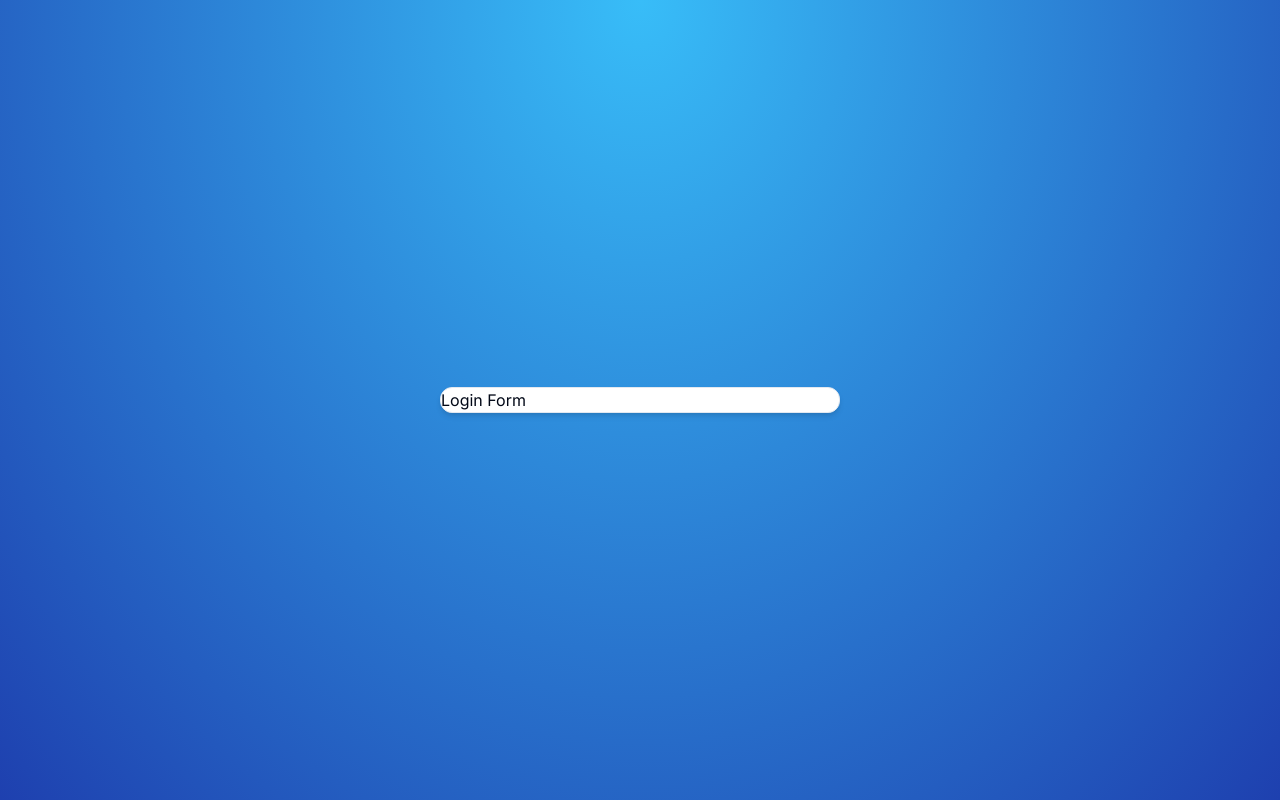
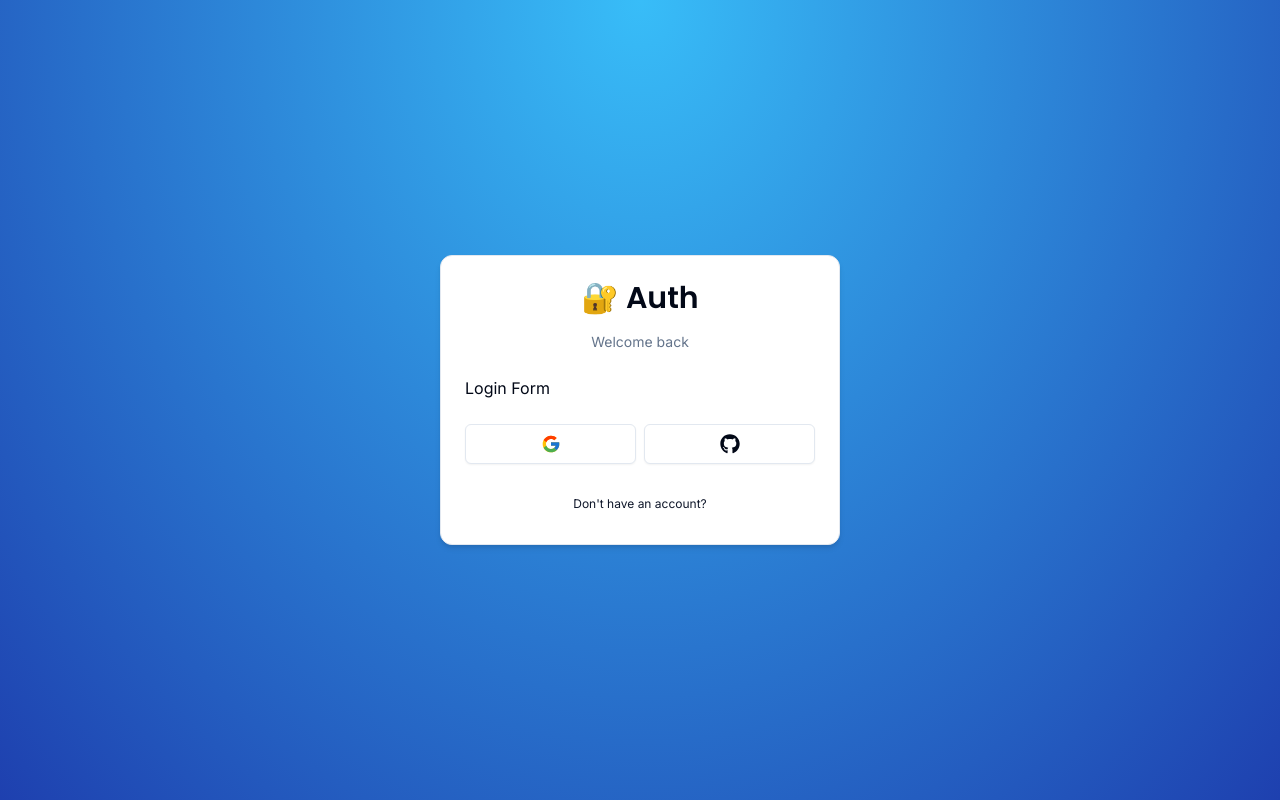
Before and after one commit to iamjabeed/next-auth-v5, a Next.js app: page /auth/login in a window 1280 px wide. Built offline with nearby package versions, Linux system fonts and the light colour scheme.

Commit message:
card wrapper completed

```diff
--- /dev/null
+++ b/components/auth/back-button.tsx
@@ -0,0 +1,16 @@
+"use client";
+
+import Link from "next/link";
+import { Button } from "../ui/button";
+
+interface BackButtonProps {
+  href: string;
+  label: string;
+}
+export const BackButton = ({ href, label }: BackButtonProps) => {
+  return (
+    <Button variant="link" className="font-normal w-full" size="sm" asChild>
+      <Link href={href}>{label}</Link>
+    </Button>
+  );
+};
--- a/components/auth/card-wrapper.tsx
+++ b/components/auth/card-wrapper.tsx
@@ -1,6 +1,9 @@
 "use client";
 
 import { Card, CardContent, CardFooter, CardHeader } from "../ui/card";
+import { BackButton } from "./back-button";
+import { Header } from "./header";
+import { Social } from "./social";
 
 interface CardWrapperProps {
   children: React.ReactNode;
@@ -17,5 +20,20 @@ export const CardWrapper = ({
   backButtonlabel,
   showSocial,
 }: CardWrapperProps) => {
-  return <Card className="w-[400px] shadow-md">{children}</Card>;
+  return (
+    <Card className="w-[400px] shadow-md">
+      <CardHeader>
+        <Header label={headerLabel} />
+      </CardHeader>
+      <CardContent>{children}</CardContent>
+      {showSocial && (
+        <CardFooter>
+          <Social />
+        </CardFooter>
+      )}
+      <CardFooter>
+        <BackButton label={backButtonlabel} href={backButtonHref} />
+      </CardFooter>
+    </Card>
+  );
 };
--- /dev/null
+++ b/components/auth/header.tsx
@@ -0,0 +1,21 @@
+import { cn } from "@/lib/utils";
+
+import { Poppins } from "next/font/google";
+
+const font = Poppins({
+  subsets: ["latin"],
+  weight: ["600"],
+});
+
+interface HeaderProps {
+  label: string;
+}
+
+export const Header = ({ label }: HeaderProps) => {
+  return (
+    <div className="w-full flex flex-col justify-center items-center gap-y-4">
+      <h1 className={cn("text-3xl font-semibold", font.className)}>🔐 Auth</h1>
+      <p className="text-muted-foreground text-sm">{label}</p>
+    </div>
+  );
+};
--- /dev/null
+++ b/components/auth/social.tsx
@@ -0,0 +1,18 @@
+"use client";
+
+import { FcGoogle } from "react-icons/fc";
+import { FaGithub } from "react-icons/fa";
+import { Button } from "../ui/button";
+
+export const Social = () => {
+  return (
+    <div className="w-full flex items-center gap-x-2">
+      <Button size="lg" className="w-full" variant="outline" onClick={() => {}}>
+        <FcGoogle className="h-5 w-5" />
+      </Button>
+      <Button size="lg" className="w-full" variant="outline" onClick={() => {}}>
+        <FaGithub className="h-5 w-5" />
+      </Button>
+    </div>
+  );
+};
--- a/package.json
+++ b/package.json
@@ -16,6 +16,7 @@
     "next": "14.0.4",
     "react": "^18",
     "react-dom": "^18",
+    "react-icons": "^4.12.0",
     "tailwind-merge": "^2.2.0",
     "tailwindcss-animate": "^1.0.7"
   },
```
Also changed, not shown: 1 other file (tests, documents, lock files or other folders).
